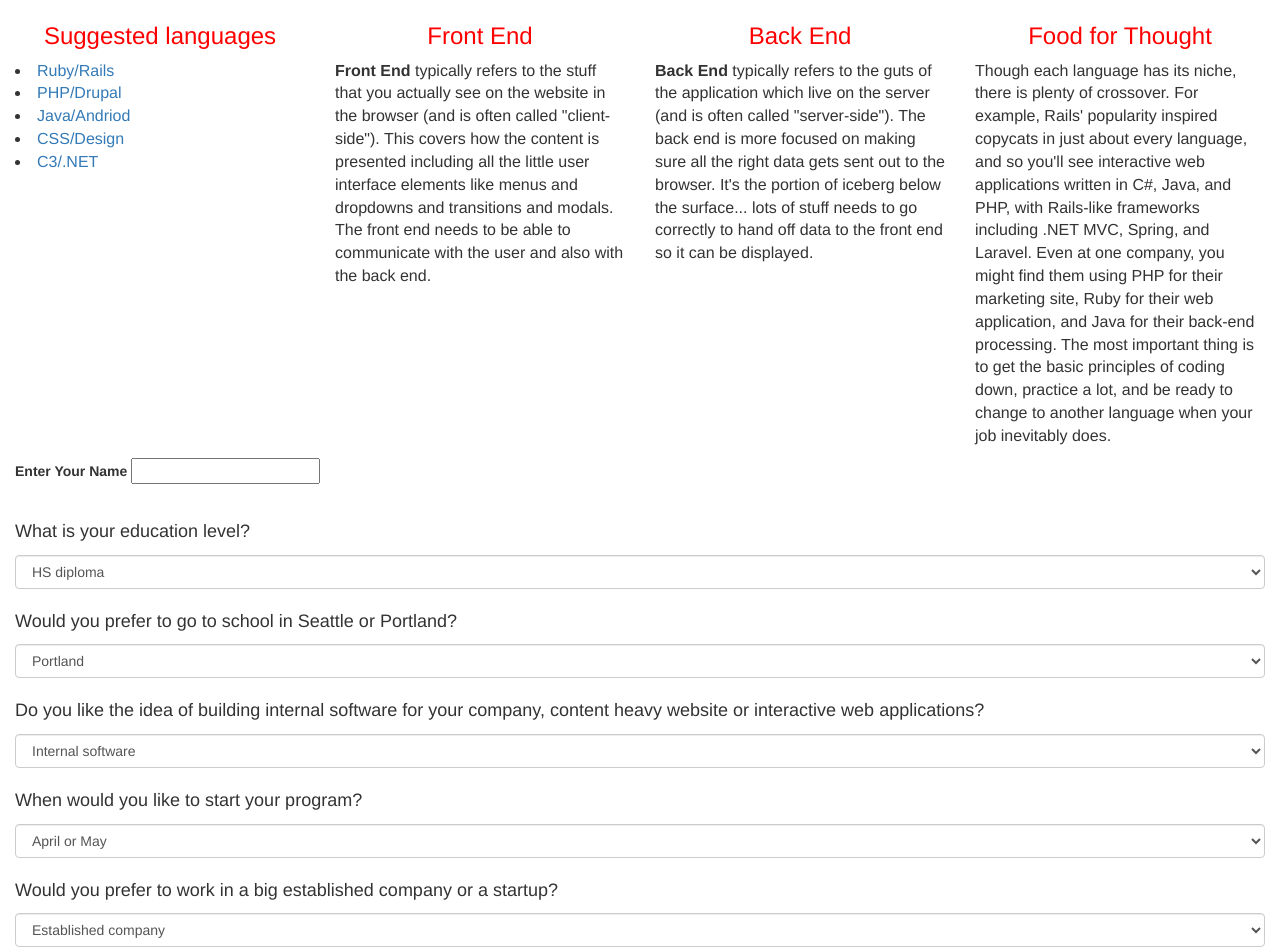
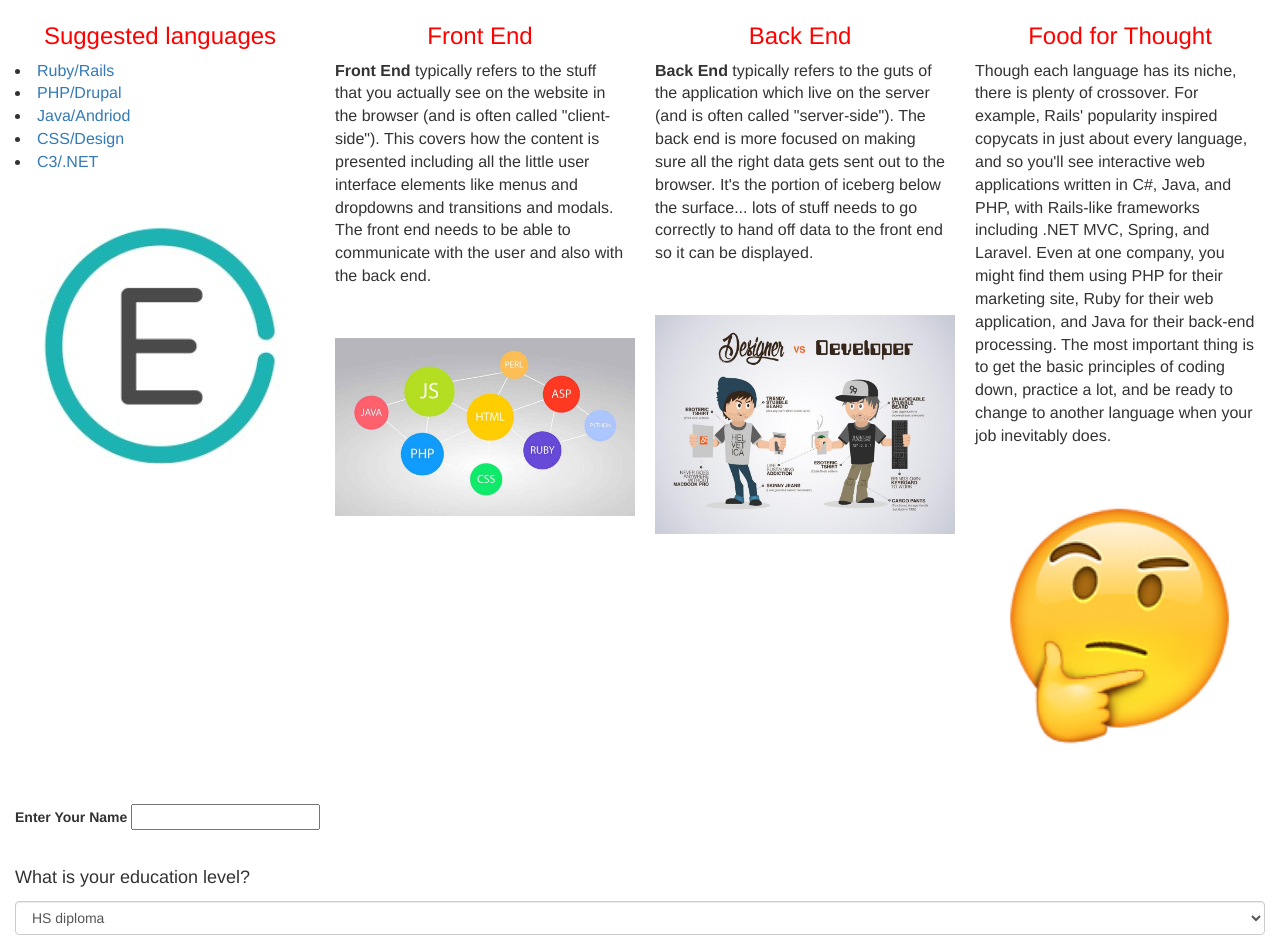
Before and after one commit to jessehoareevans/independent-project2, a plain HTML site: page index.html in a window 1280 px wide. Shown: the part 458-1409 px from the top of the page. Drawn offline with Linux system fonts and the light colour scheme.

Commit message:
add final gh-pages and tidy up indentation

```diff
--- a/css/styles.css
+++ b/css/styles.css
@@ -52,3 +52,9 @@ button {
 p {
   font-size: 16px;
 }
+#programming {
+  width: 300px;
+}
+#frontvback {
+  width: 300px;
+}
--- a/index.html
+++ b/index.html
@@ -24,18 +24,22 @@
       <li><a href="https://developer.android.com/reference/java/net/package-summary.html">Java/Andriod</a></li>
       <li><a href="https://en.wikipedia.org/wiki/Cascading_Style_Sheets">CSS/Design</a></li>
       <li><a href="http://c3js.org/">C3/.NET</a></li>
-      </div>  <!-- closing first row -->
+      <img id="epicodus" src="img/epicodus.jpg" alt="epicodus logo"/>
+    </div>  <!-- closing first column -->
       <div class="col-md-3">
       <h3>Front End</h3>
       <p><strong>Front End</strong> typically refers to the stuff that you actually see on the website in the browser (and is often called "client-side"). This covers how the content is presented including all the little user interface elements like menus and dropdowns and transitions and modals. The front end needs to be able to communicate with the user and also with the back end.</p>
+      <img id="programming" src="img/programming.jpg" alt="code" />
       </div>
       <div class="col-md-3">
       <h3>Back End</h3>
       <p><strong>Back End</strong> typically refers to the guts of the application which live on the server (and is often called "server-side"). The back end is more focused on making sure all the right data gets sent out to the browser. It's the portion of iceberg below the surface... lots of stuff needs to go correctly to hand off data to the front end so it can be displayed.</p>
+      <img id="frontvback" src="img/frontvback.jpg" alt="front v back end" />
       </div>
       <div class="col-md-3">
       <h3>Food for Thought</h3>
       <p>Though each language has its niche, there is plenty of crossover. For example, Rails' popularity inspired copycats in just about every language, and so you'll see interactive web applications written in C#, Java, and PHP, with Rails-like frameworks including .NET MVC, Spring, and Laravel. Even at one company, you might find them using PHP for their marketing site, Ruby for their web application, and Java for their back-end processing. The most important thing is to get the basic principles of coding down, practice a lot, and be ready to change to another language when your job inevitably does.</p>
+      <img src="img/thinking.png" alt="thinking" />
       </div>
       </div>   <!-- closing row -->
       <form id="language">
@@ -43,7 +47,6 @@
         <div class="form-group">
          <label for="name1">Enter Your Name</label>
          <input id="name1" class="form-group" type="text">
-        </div>
           <p class="questions">What is your education level?</p>
           <select class="form-control" id="education">
             <option>HS diploma</option>
@@ -80,7 +83,6 @@
             <option>Behind the Scenes</option>
             <option>Either</option>
           </select>
-
         </div>
         <button class="btn btn-success">Find My Language!</button>
       </form>
@@ -92,7 +94,7 @@
       </div>
       <div class="ruby">
       <h3>Congratulations <span class="name1"></span>! You should check out Ruby!</h3>
-        <p class="response">Ruby on Rails, or simply Rails, is a server-side web application framework written in Ruby under the MIT License. Rails is a model–view–controller framework, providing default structures for a database, a web service, and web pages. </p>
+        <p class="response">Ruby on Rails, or simply Rails, is a server-side web application framework written in Ruby under the MIT License. Rails is a model view controller framework, providing default structures for a database, a web service, and web pages. </p>
         <img src="img/ruby.jpeg" alt="Ruby/Rails"/>
       </div>
       <div class="php">
@@ -102,5 +104,6 @@
       </div>
       </div>
     </div>
+  </div>
   </body>
 </html>
```
Also changed, not shown: img/epicodus.jpg (added), img/frontvback.jpg (added), img/programming.jpg (added), img/thinking.png (added).
